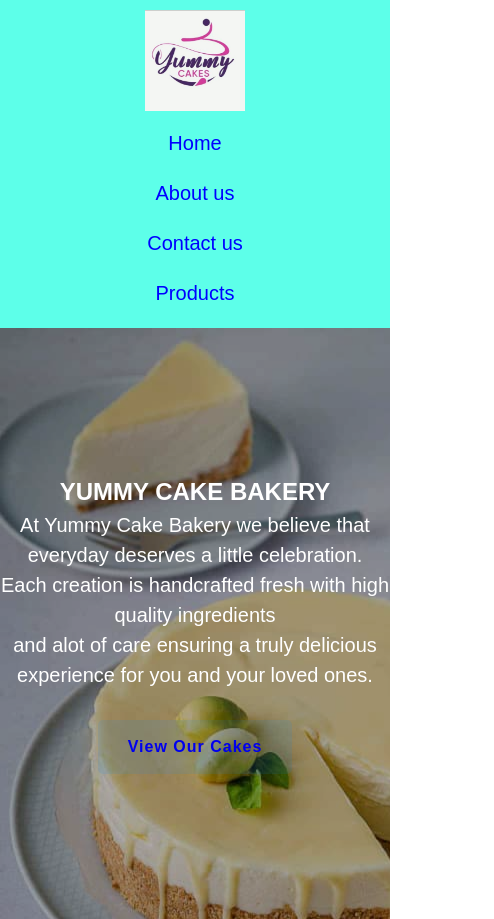
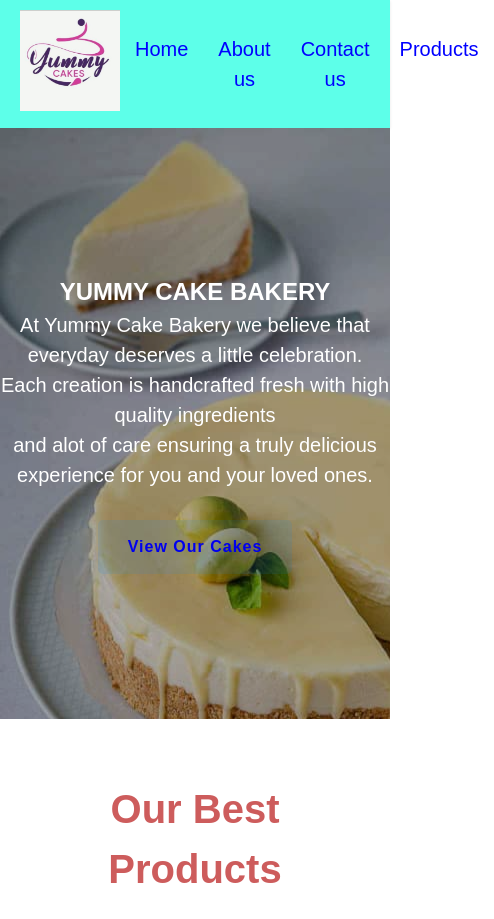
Before and after one commit to mpotaimaziriyah-coder/Yummy-cake-bakery-project-, a plain HTML site: page index.html in a window 390 px wide. Shown: the top 919 px of the page, 494 px wide, since content can reach past the window. Drawn offline with Linux system fonts and the light colour scheme.

Commit message:
Add files via upload
made some changes

```diff
--- a/CSS/style.css
+++ b/CSS/style.css
@@ -388,13 +388,7 @@ button[type="submit"]:hover {
         margin: 20px auto;
         max-width: 100%;
     }
-    .nav {
-        flex-direction: column;
-    }
-    .nav ul {
-        flex-direction: column;
-        width: 100%;
-    }
+
     .intro {
         height: 70vh;
 
```
